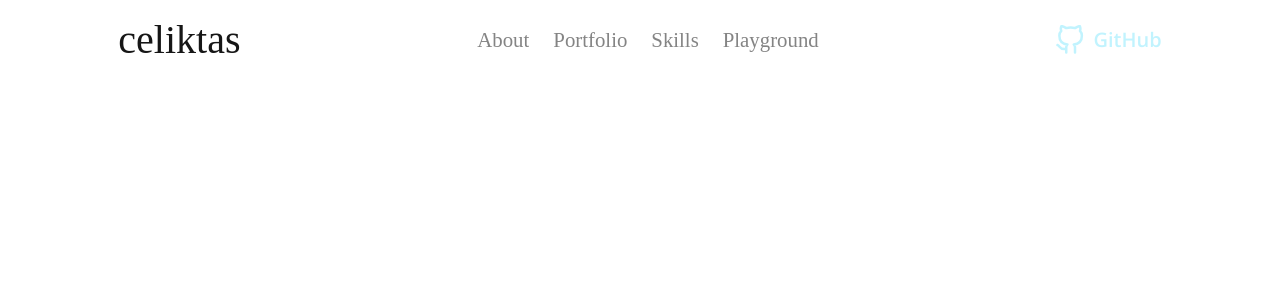
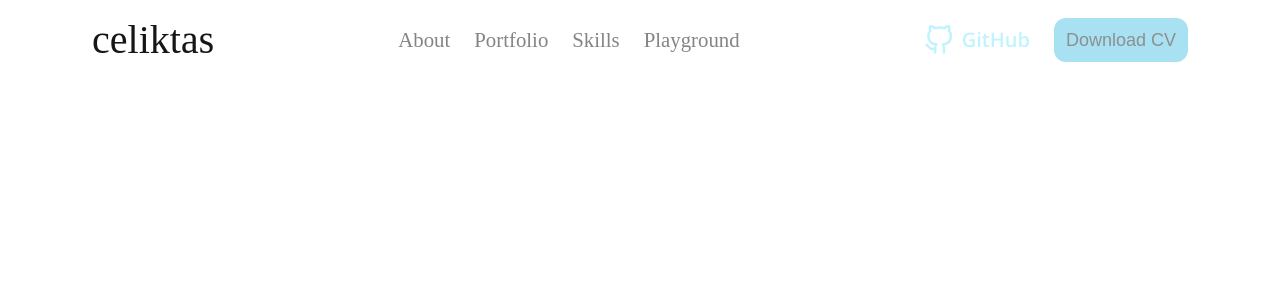
Before and after one commit to talhaceliktas/talhaceliktas-website, a Next.js app: page / in a window 1280 px wide. Shown: the top 300 px of the page. Built offline with nearby package versions, Linux system fonts and the light colour scheme; a web font is replaced by a local one.

Commit message:
added downloadable cv file

```diff
--- a/app/_components/MobileNavs.jsx
+++ b/app/_components/MobileNavs.jsx
@@ -126,6 +126,15 @@ const MobileNavs = ({ toggleMobileMenu, isMobileMenuOpen }) => {
               Playground
             </NavLink>
           </div>
+          <div ref={addToRefs}>
+            <a
+              href="/TalhaCeliktasCV.pdf"
+              download
+              className="bg-primary-400 text-primary-700 hover:bg-primary-500 cursor-pointer rounded-xl px-3 py-2 text-lg"
+            >
+              Download CV
+            </a>
+          </div>
         </div>
 
         <a
--- a/app/_components/Navbar.jsx
+++ b/app/_components/Navbar.jsx
@@ -140,6 +140,7 @@ const Navbar = () => {
         <NavLink href="playground">Playground</NavLink>
       </div>
 
+      <div className="hidden items-center justify-center gap-x-6 md:flex">
         <a
           href="https://github.com/talhaceliktas"
           target="_blank"
@@ -149,6 +150,14 @@ const Navbar = () => {
           <FiGithub size={30} />
           GitHub
         </a>
+        <a
+          href="/TalhaCeliktasCV.pdf"
+          download
+          className="bg-primary-400 text-primary-700 hover:bg-primary-500 cursor-pointer rounded-xl px-3 py-2 text-lg duration-300"
+        >
+          Download CV
+        </a>
+      </div>
 
       <MobileNavButton
         isMobileMenuOpen={isMobileMenuOpen}
```
Also changed, not shown: 1 other file (tests, documents, lock files or other folders). Lines whose indentation alone changed are shown as unchanged.
